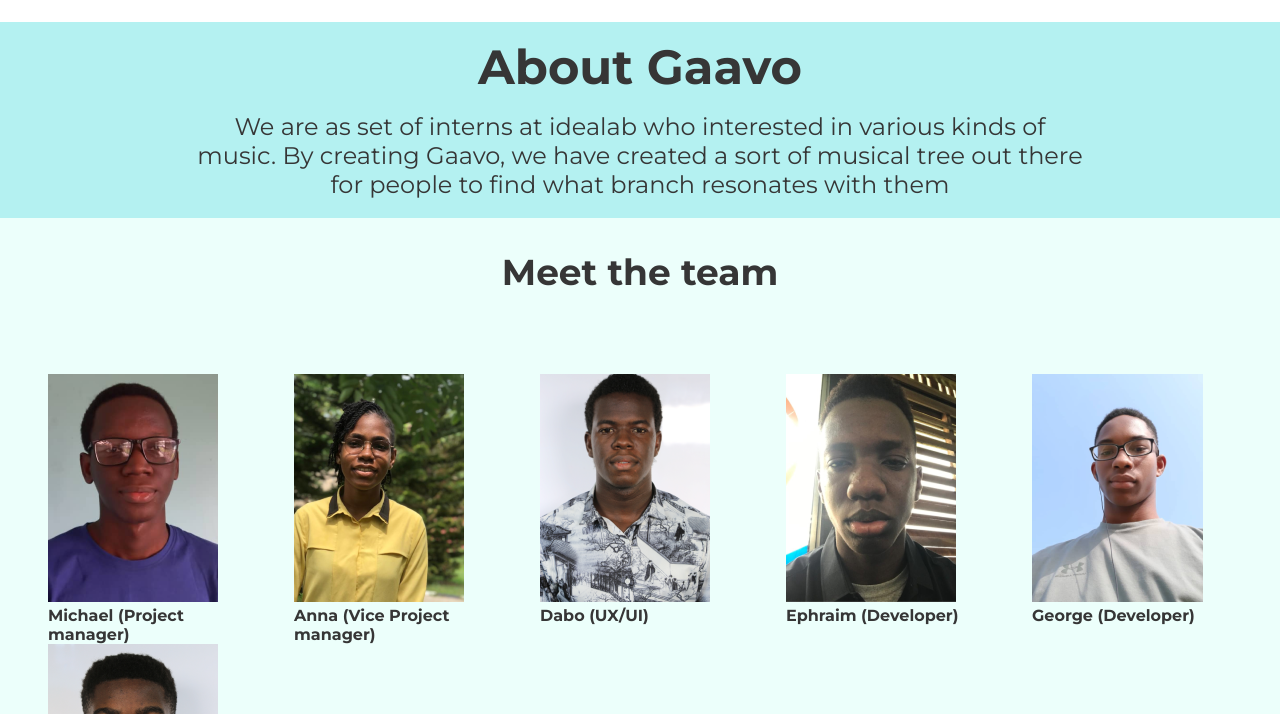
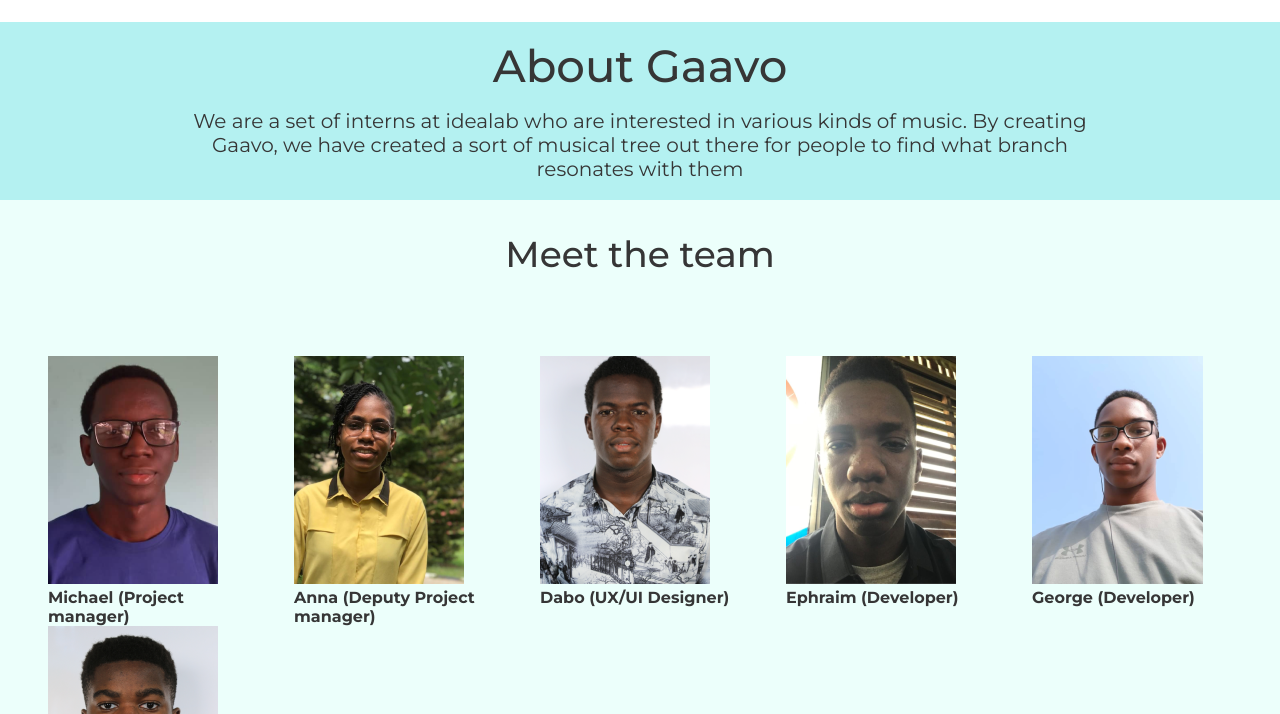
Before and after one commit to michael0221/Gaavo, a plain HTML site: page aboutus.html in a window 1280 px wide. Shown: the part 86-800 px from the top of the page. Drawn offline with nearby package versions, Linux system fonts and the light colour scheme.

Commit message:
Update on the about page

```diff
--- a/aboutus.html
+++ b/aboutus.html
@@ -24,7 +24,7 @@
                 <i class=" icons ri-close-fill" onclick="hideMenu()"></i>
                 <ul>
                     <li><a href="./index.html">Home</a></li>
-                    <li><a href="music.html">About Us</a></li>
+                    <li><a href="#">About Us</a></li>
                     <li><a href="#">Feature</a></li>
                     <li>
                         <input type="search" placeholder="Music, Artiste name" name = 'song-name'>
@@ -40,7 +40,7 @@
     <div class="container">
         <div class="head">
             <h1>About Gaavo</h1>
-            <p>We are as set of interns at idealab who interested in various kinds
+            <p>We are a set of interns at idealab who are interested in various kinds
                 of music. By creating Gaavo, we have created a sort of musical tree
                 out there for people to find what branch resonates with them</p>
 
@@ -53,11 +53,11 @@
             </div>
             <div>
                 <img src="images/Anna 1.png" alt="">
-                <h4>Anna (Vice Project manager)</h4>
+                <h4>Anna (Deputy Project manager)</h4>
             </div>
             <div>
                 <img src="images/Dabo.png" alt="">
-                <h4>Dabo (UX/UI)</h4>
+                <h4>Dabo (UX/UI Designer)</h4>
             </div>
             <div>
                 <img src="images/Ephraim 1.png" alt="">
@@ -69,7 +69,7 @@
             </div>
             <div>
                 <img src="images/Biobele 1.png" alt="">
-                <h4>Biobele (UX/UI)</h4>
+                <h4>Biobele (UX/UI Designer)</h4>
             </div>
         </div>
     </div>
--- a/css/aboutus.css
+++ b/css/aboutus.css
@@ -62,12 +62,13 @@ nav .icons{
 }
 
 .head h1{
-    font-size: 48px;
+    font-size: 45px;
+    font-weight: 500;
     padding:1rem 0;
 }
 
 .head p{
-    font-size: 24px;
+    font-size: 20px;
     width: 70%;
     padding-bottom: 1.2rem;
 }
@@ -75,7 +76,7 @@ nav .icons{
 h2{
     color: #363636;
     font-size: 36px;
-    font-weight: bold;
+    font-weight: 500;
     text-align: center;
     padding: 2rem;
 }
```
